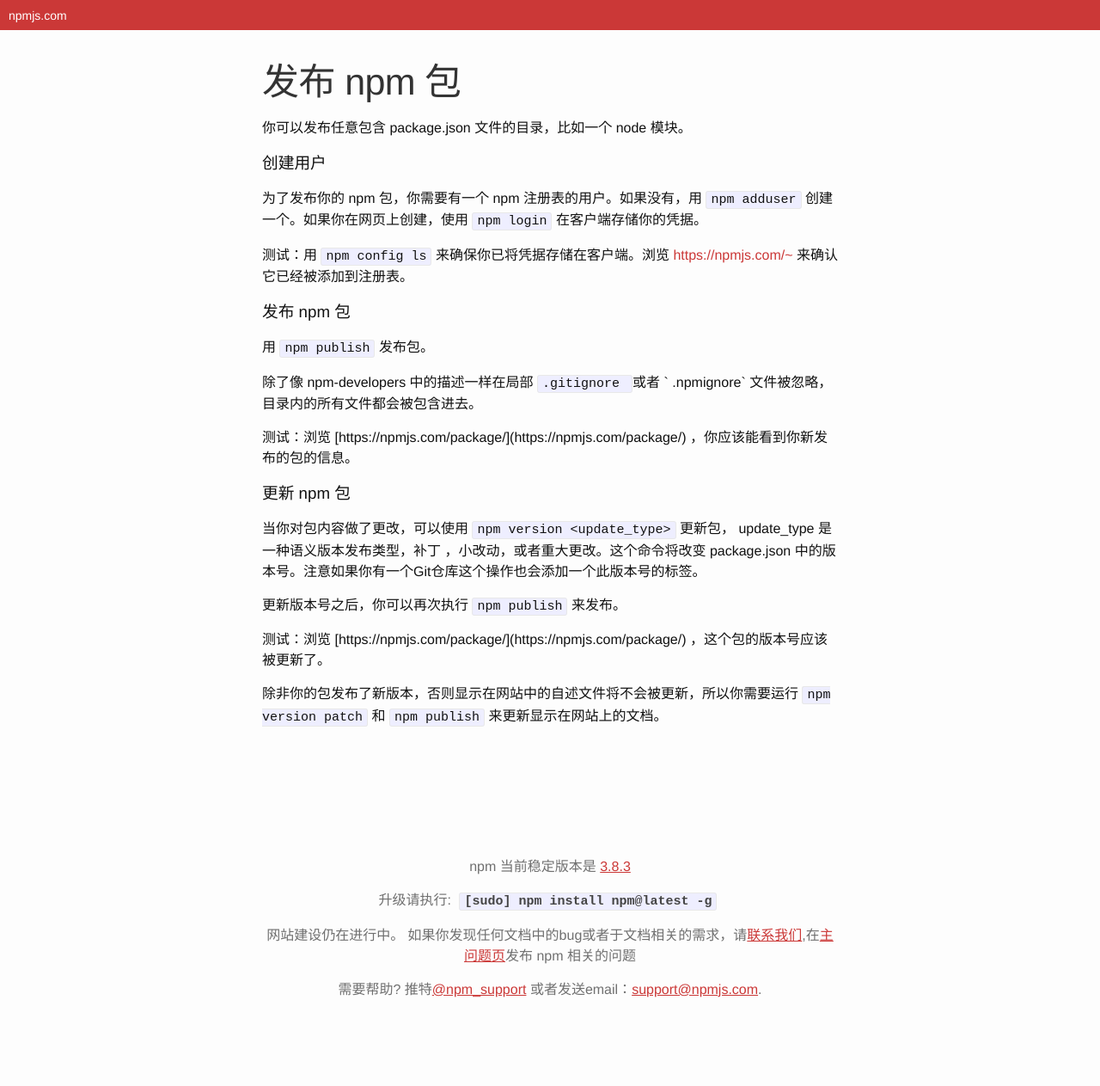
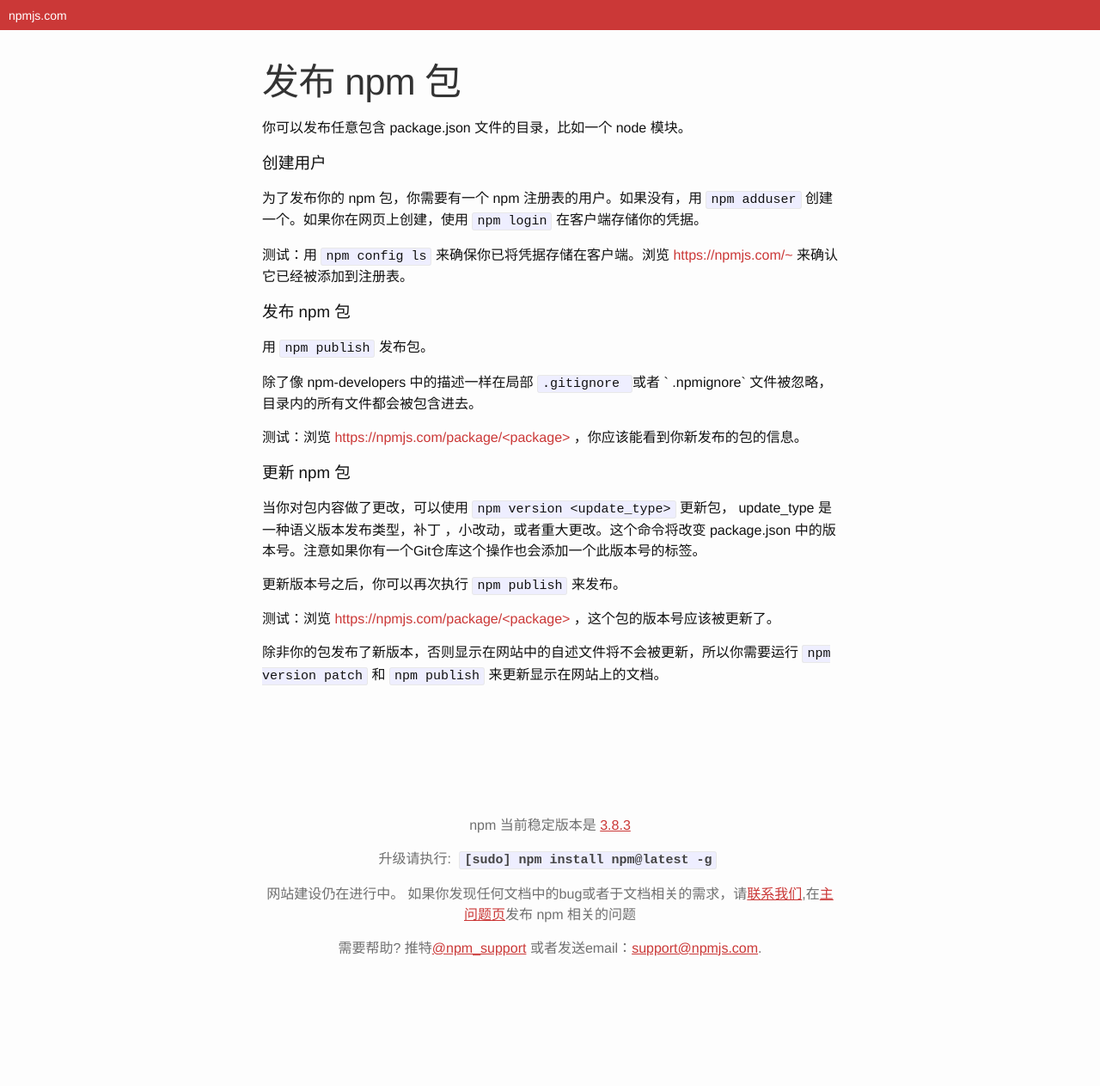
Before and after one commit to LeoHuiyi/npmjs-documentation, a Jekyll site: the page built from _posts/2000-01-04-publishingNpmPackages.md, in a window 1280 px wide. Shown: the whole page at 86% size. Built offline with Jekyll 4.4.1, drawn with Linux system fonts in a browser that asks for light colours; after the commit the page ends 1215 px from its top, so only the background shows below that.

Commit message:
写在链接里的尖括号显示有问题

```diff
--- a/_posts/2000-01-04-publishingNpmPackages.md
+++ b/_posts/2000-01-04-publishingNpmPackages.md
@@ -20,7 +20,7 @@
 
 除了像 npm-developers 中的描述一样在局部 `.gitignore ` 或者 ` .npmignore` 文件被忽略，目录内的所有文件都会被包含进去。
 
-测试：浏览 [https://npmjs.com/package/<package>](https://npmjs.com/package/<package>) ，你应该能看到你新发布的包的信息。
+测试：浏览 [https://npmjs.com/package/\<package\>](https://npmjs.com/package/<package>) ，你应该能看到你新发布的包的信息。
 
 ### 更新 npm 包
 
@@ -28,6 +28,6 @@
 
 更新版本号之后，你可以再次执行 `npm publish` 来发布。
 
-测试：浏览 [https://npmjs.com/package/<package>](https://npmjs.com/package/<package>) ，这个包的版本号应该被更新了。
+测试：浏览 [https://npmjs.com/package/\<package\>](https://npmjs.com/package/<package>) ，这个包的版本号应该被更新了。
 
 除非你的包发布了新版本，否则显示在网站中的自述文件将不会被更新，所以你需要运行 `npm version patch` 和 `npm publish` 来更新显示在网站上的文档。
```
